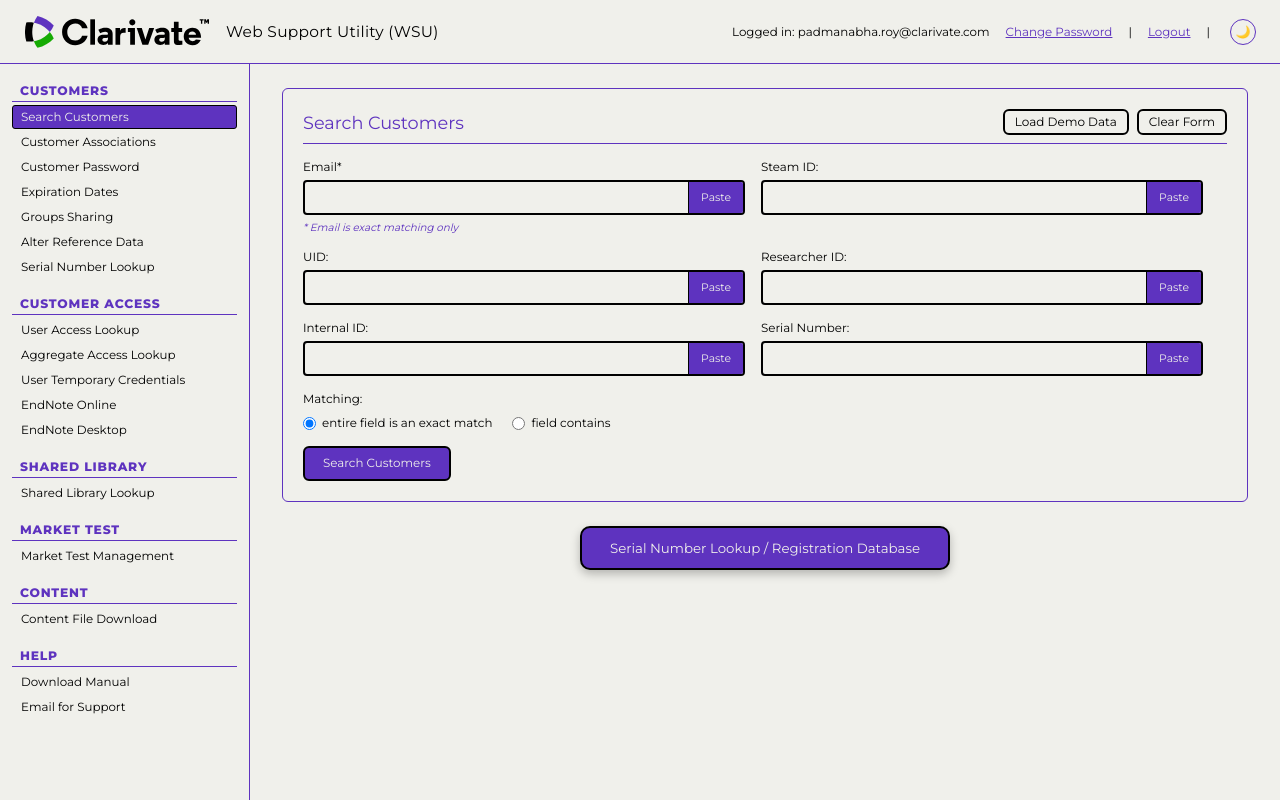
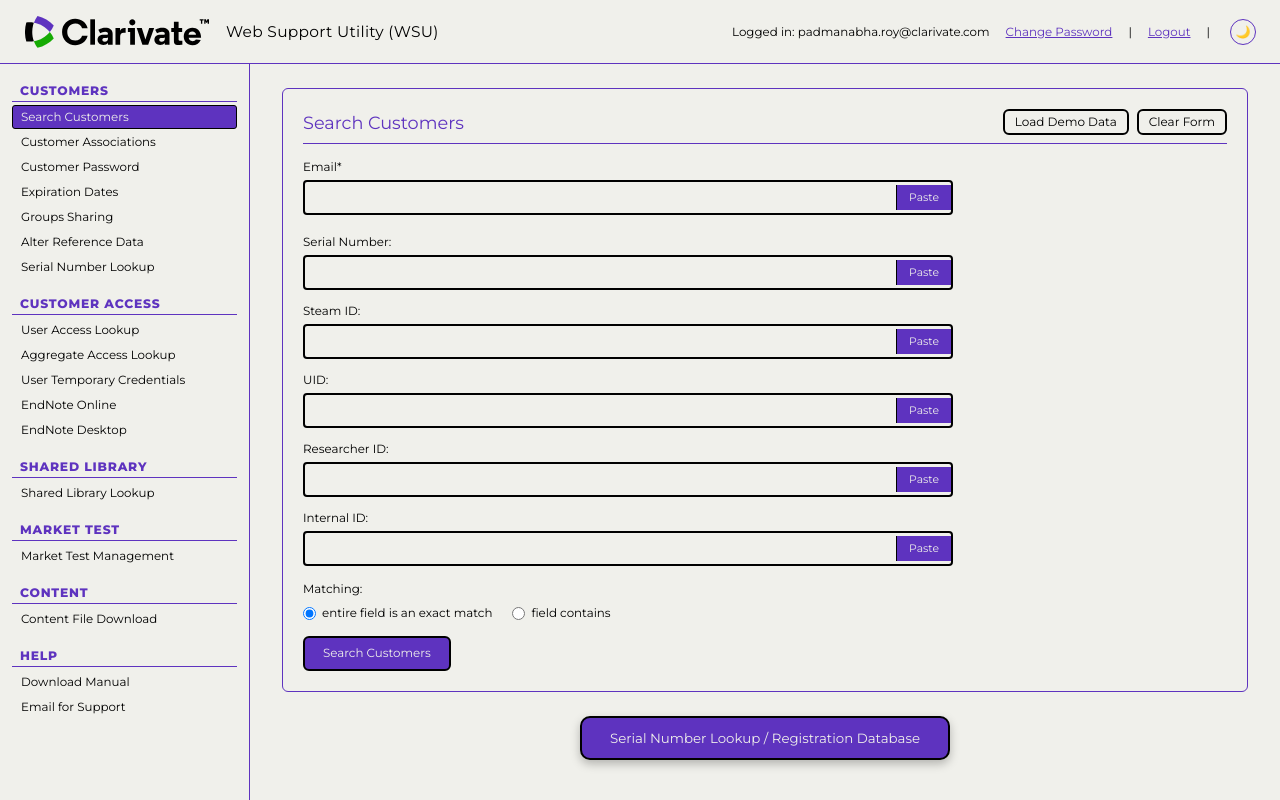
Before and after one commit to roypadmanabha/web-support-utility-integrated, a React (Vite) app: page / in a window 1280 px wide. Built offline with nearby package versions, Linux system fonts and the light colour scheme.

Commit message:
Place Search Customers input fields one below another with mail id and serial no first

```diff
--- a/src/App.jsx
+++ b/src/App.jsx
@@ -59,7 +59,7 @@
       } else {
         navigator.clipboard.readText().then(text => {
           if (text) onChange(text);
-        }).catch(() => {});
+        }).catch(() => { });
       }
     }
   };
@@ -94,7 +94,7 @@
       ) : (
         requiredNote && (
           <span className="wsu-note-text" style={{ fontSize: '0.69rem', fontStyle: 'italic' }}>
-            * Email is exact matching only
+
           </span>
         )
       )}
@@ -1326,9 +1326,9 @@
                 </div>
 
                 <form onSubmit={handleCustomerSearch}>
-                  <div className="wsu-form-grid">
-
-                    {/* Email Input */}
+                  <div className="wsu-form-stacked">
+
+                    {/* 1. Email (mail id) */}
                     <SmartInputField
                       label="Email*"
                       value={searchEmail}
@@ -1338,7 +1338,15 @@
                       errorMessage={checkSpaceInEmail(searchEmail)}
                     />
 
-                    {/* Steam ID Input */}
+                    {/* 2. Serial Number (serial no) */}
+                    <SmartInputField
+                      label="Serial Number:"
+                      value={searchSerialNumber}
+                      onChange={setSearchSerialNumber}
+                      fieldLabel="Serial Number"
+                    />
+
+                    {/* 3. Steam ID */}
                     <SmartInputField
                       label="Steam ID:"
                       value={searchSteamId}
@@ -1346,7 +1354,7 @@
                       fieldLabel="Steam ID"
                     />
 
-                    {/* UID Input */}
+                    {/* 4. UID */}
                     <SmartInputField
                       label="UID:"
                       value={searchUid}
@@ -1354,7 +1362,7 @@
                       fieldLabel="UID"
                     />
 
-                    {/* Researcher ID Input */}
+                    {/* 5. Researcher ID */}
                     <SmartInputField
                       label="Researcher ID:"
                       value={searchResearcherId}
@@ -1362,20 +1370,12 @@
                       fieldLabel="Researcher ID"
                     />
 
-                    {/* Internal ID Input */}
+                    {/* 6. Internal ID */}
                     <SmartInputField
                       label="Internal ID:"
                       value={searchInternalId}
                       onChange={setSearchInternalId}
                       fieldLabel="Internal ID"
-                    />
-
-                    {/* Serial Number Input */}
-                    <SmartInputField
-                      label="Serial Number:"
-                      value={searchSerialNumber}
-                      onChange={setSearchSerialNumber}
-                      fieldLabel="Serial Number"
                     />
                   </div>
 
--- a/src/index.css
+++ b/src/index.css
@@ -257,6 +257,14 @@
   grid-template-columns: repeat(2, 1fr);
   gap: 16px;
   max-width: 900px;
+  margin-bottom: 16px;
+}
+
+.wsu-form-stacked {
+  display: flex;
+  flex-direction: column;
+  gap: 14px;
+  max-width: 650px;
   margin-bottom: 16px;
 }
 
```
Lines whose indentation alone changed are shown as unchanged.
